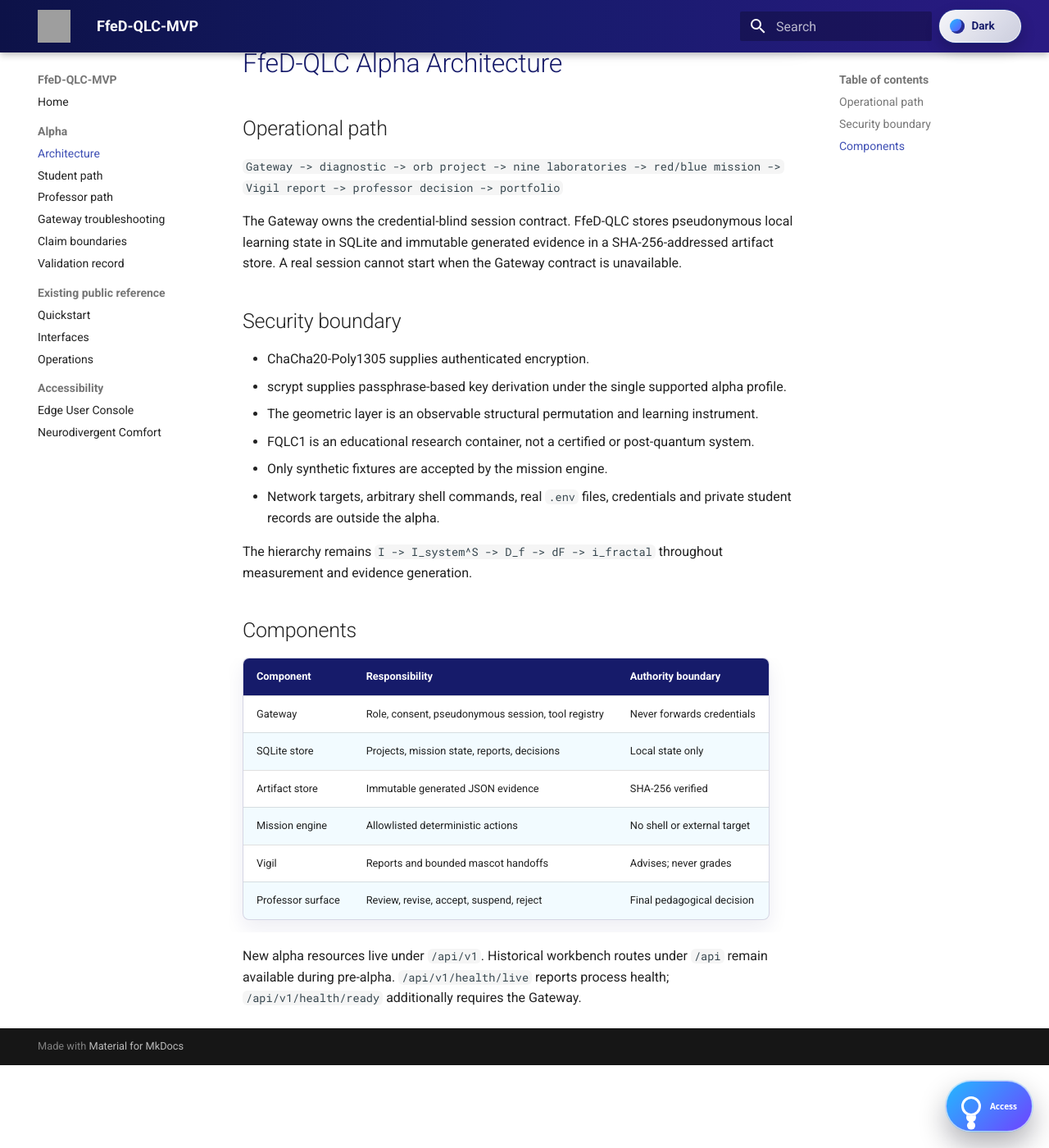
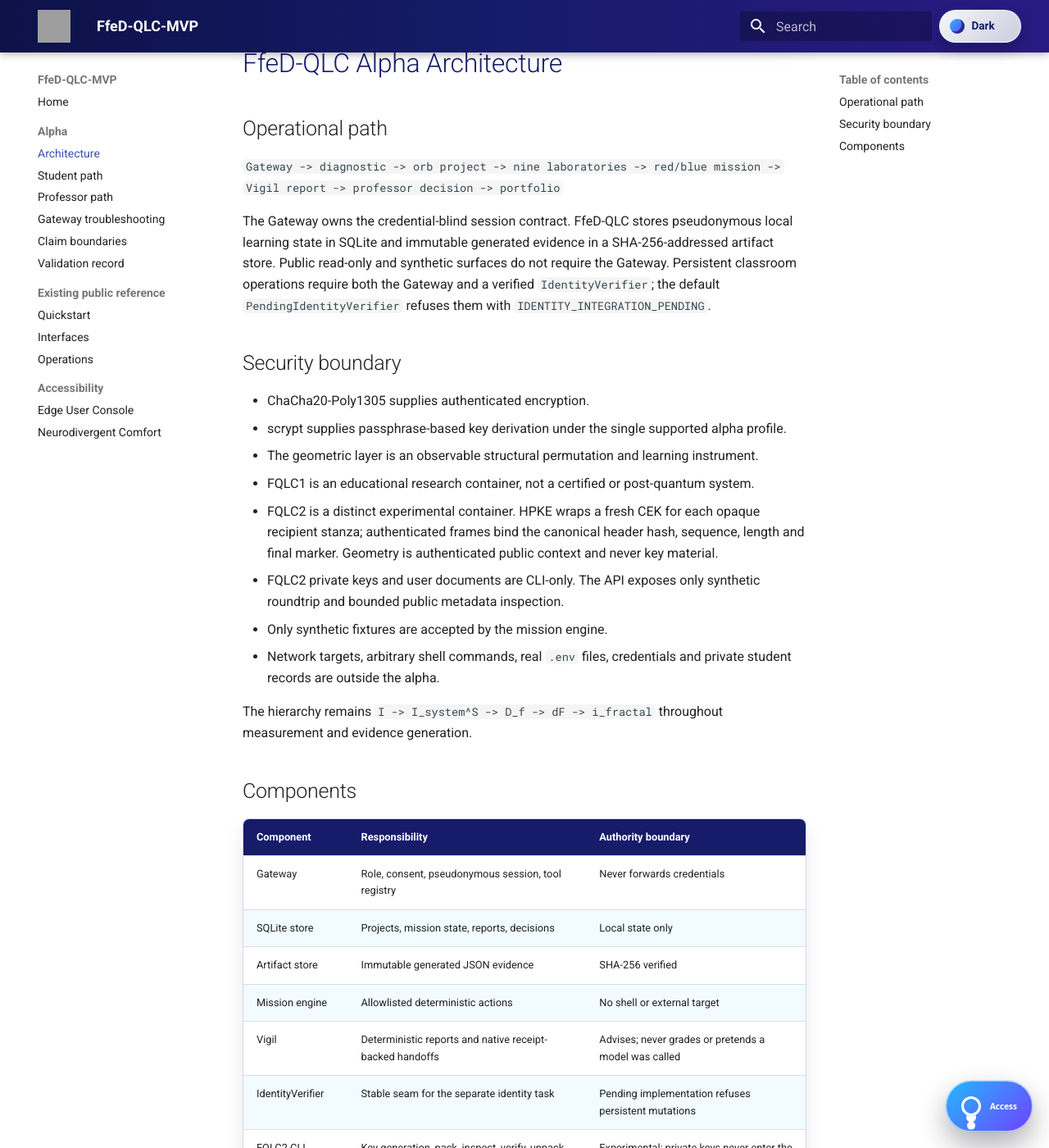
Before and after one commit to SeCuReDmE-main-dev/FfeD-QLC-MVP, an MkDocs documentation site: the page built from docs/public/alpha-architecture.md, in a window 1280 px wide and 1400 px high, scrolled down 192 px. Shown: the whole window at 82% size. Built offline with MkDocs 1.6.1 and Material for MkDocs 9.7.7, drawn with Linux system fonts in a browser that asks for light colours; some of the changed text lies outside the part shown; grey boxes are pictures that could not be loaded.

```diff
--- a/docs/public/alpha-architecture.md
+++ b/docs/public/alpha-architecture.md
@@ -4,7 +4,7 @@
 
 `Gateway -> diagnostic -> orb project -> nine laboratories -> red/blue mission -> Vigil report -> professor decision -> portfolio`
 
-The Gateway owns the credential-blind session contract. FfeD-QLC stores pseudonymous local learning state in SQLite and immutable generated evidence in a SHA-256-addressed artifact store. A real session cannot start when the Gateway contract is unavailable.
+The Gateway owns the credential-blind session contract. FfeD-QLC stores pseudonymous local learning state in SQLite and immutable generated evidence in a SHA-256-addressed artifact store. Public read-only and synthetic surfaces do not require the Gateway. Persistent classroom operations require both the Gateway and a verified `IdentityVerifier`; the default `PendingIdentityVerifier` refuses them with `IDENTITY_INTEGRATION_PENDING`.
 
 ## Security boundary
 
@@ -12,6 +12,8 @@ The Gateway owns the credential-blind session contract. FfeD-QLC stores pseudony
 - scrypt supplies passphrase-based key derivation under the single supported alpha profile.
 - The geometric layer is an observable structural permutation and learning instrument.
 - FQLC1 is an educational research container, not a certified or post-quantum system.
+- FQLC2 is a distinct experimental container. HPKE wraps a fresh CEK for each opaque recipient stanza; authenticated frames bind the canonical header hash, sequence, length and final marker. Geometry is authenticated public context and never key material.
+- FQLC2 private keys and user documents are CLI-only. The API exposes only synthetic roundtrip and bounded public metadata inspection.
 - Only synthetic fixtures are accepted by the mission engine.
 - Network targets, arbitrary shell commands, real `.env` files, credentials and private student records are outside the alpha.
 
@@ -25,7 +27,9 @@ The hierarchy remains `I -> I_system^S -> D_f -> dF -> i_fractal` throughout mea
 | SQLite store | Projects, mission state, reports, decisions | Local state only |
 | Artifact store | Immutable generated JSON evidence | SHA-256 verified |
 | Mission engine | Allowlisted deterministic actions | No shell or external target |
-| Vigil | Reports and bounded mascot handoffs | Advises; never grades |
+| Vigil | Deterministic reports and native receipt-backed handoffs | Advises; never grades or pretends a model was called |
+| IdentityVerifier | Stable seam for the separate identity task | Pending implementation refuses persistent mutations |
+| FQLC2 CLI | Key generation, pack, inspect, verify, unpack and full rotation | Experimental; private keys never enter the Web API |
 | Professor surface | Review, revise, accept, suspend, reject | Final pedagogical decision |
 
-New alpha resources live under `/api/v1`. Historical workbench routes under `/api` remain available during pre-alpha. `/api/v1/health/live` reports process health; `/api/v1/health/ready` additionally requires the Gateway.
+New pre-alpha resources live under `/api/v1`. Historical workbench routes under `/api` remain available during pre-alpha. `/api/v1/health/live` reports process health. `/api/v1/health/ready` requires the Gateway only when persistent public workflows are enabled; otherwise it reports the Gateway as an explicit degraded dependency without blocking the public synthetic surface.
```
Also changed, not shown: README.md (+13 -4 lines), docs/public/interfaces.md (+4 -2 lines), docs/public/passenger-deployment.md (added, +23 -0 lines), passenger_wsgi.py (added, +12 -0 lines), requirements-alpha.txt (added, +9 -0 lines), 3 other files.
